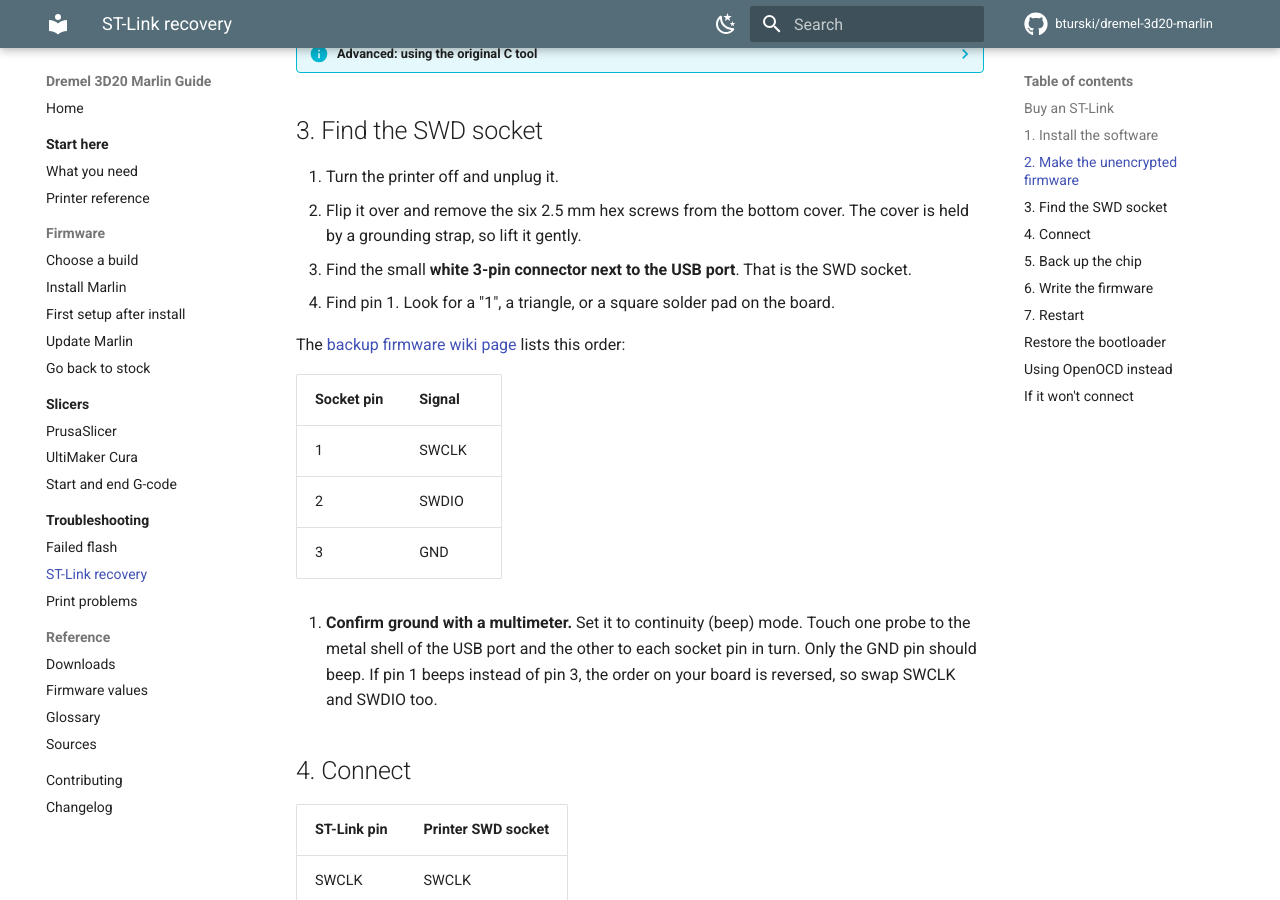
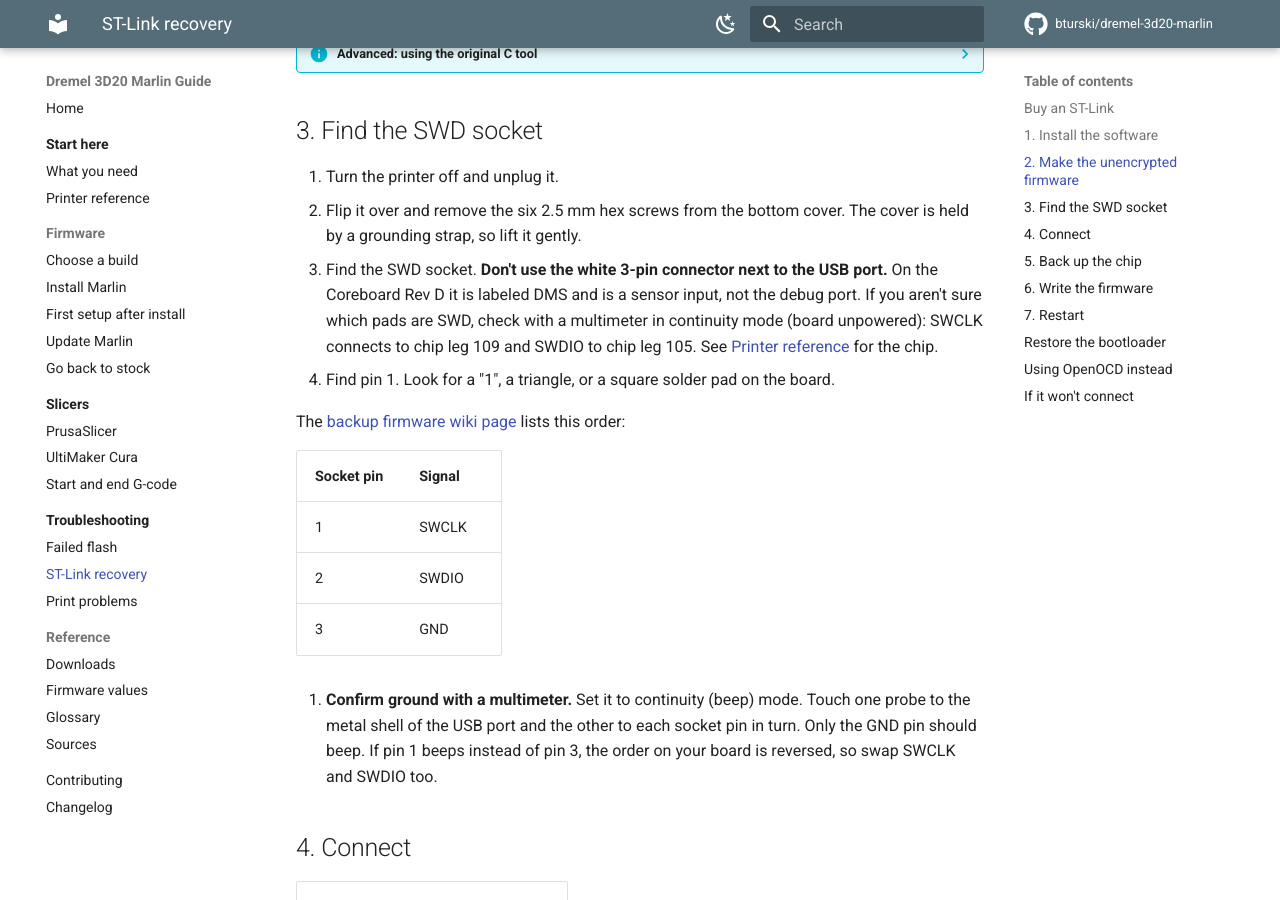
Before and after one commit to bturski/dremel-3d20-marlin, an MkDocs documentation site: the page built from docs/troubleshooting/st-link-recovery.md, in a window 1280 px wide and 900 px high, scrolled down 1744 px. Built offline with MkDocs 1.6.1 and Material for MkDocs 9.7.7, drawn with Linux system fonts in a browser that asks for light colours; comment, search, counter and statistics services are not loaded.

Commit message:
Correct SWD socket location: the white DMS connector is not the debug port
Co-Authored-By: Claude Opus 5.5 <noreply@anthropic.com>
Claude-Session: https://claude.ai/code/session_01KMii8xpU6u3m2T9divKWYr

```diff
--- a/docs/troubleshooting/st-link-recovery.md
+++ b/docs/troubleshooting/st-link-recovery.md
@@ -50,7 +50,7 @@ The `.bin` files in the Marlin release are encrypted for the bootloader. The ST-
 
 1. Turn the printer off and unplug it.
 2. Flip it over and remove the six 2.5 mm hex screws from the bottom cover. The cover is held by a grounding strap, so lift it gently.
-3. Find the small **white 3-pin connector next to the USB port**. That is the SWD socket.
+3. Find the SWD socket. **Don't use the white 3-pin connector next to the USB port.** On the Coreboard Rev D it is labeled DMS and is a sensor input, not the debug port. If you aren't sure which pads are SWD, check with a multimeter in continuity mode (board unpowered): SWCLK connects to chip leg 109 and SWDIO to chip leg 105. See [Printer reference](../start-here/printer-reference.md#flash-memory-layout) for the chip.
 4. Find pin 1. Look for a "1", a triangle, or a square solder pad on the board.
 
 The [backup firmware wiki page](https://github.com/moonglow/FlashForge_Marlin/wiki/Backup-printer-firmware) lists this order:
```
Also changed, not shown: docs/start-here/printer-reference.md (+1 -1 lines).
